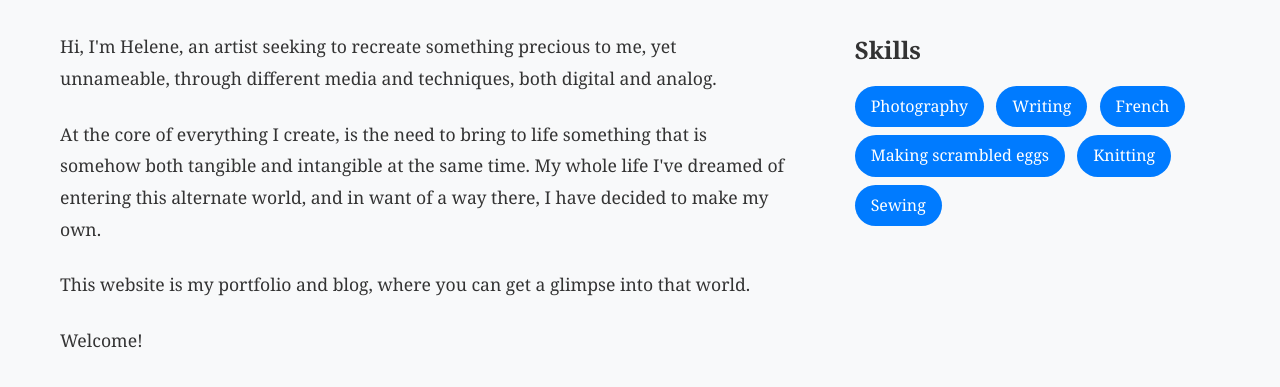
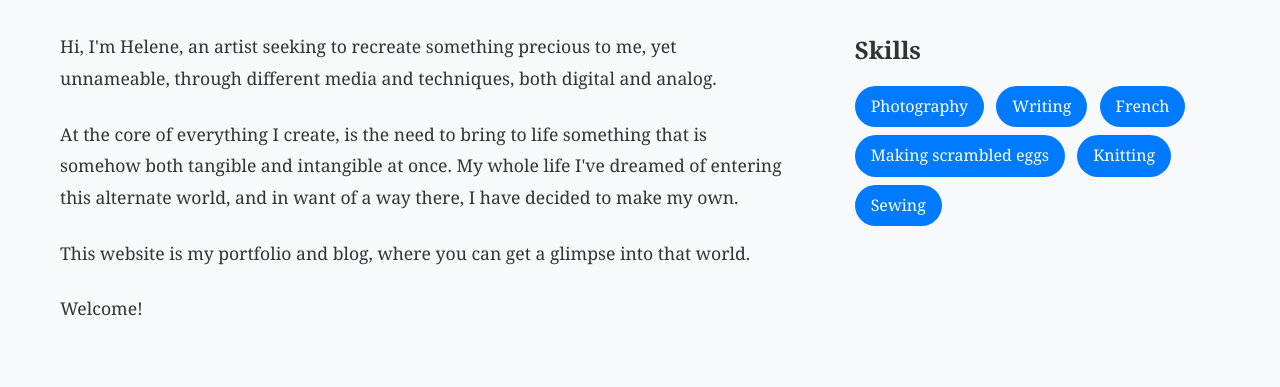
Before and after one commit to hweinbu/brudulje.com, a plain HTML site: page wip1/index.html in a window 1280 px wide. Shown: the part 637-1024 px from the top of the page. Drawn offline with Linux system fonts and the light colour scheme.

Commit message:
minor word change

```diff
--- a/wip1/index.html
+++ b/wip1/index.html
@@ -35,7 +35,7 @@
                 <div class="about-content">
                     <div class="about-text">
                         <p>Hi, I'm Helene, an artist seeking to recreate something precious to me, yet unnameable, through different media and techniques, both digital and analog.</p>
-                        <p>At the core of everything I create, is the need to bring to life something that is somehow both tangible and intangible at the same time. My whole life I've dreamed of entering this alternate world, and in want of a way there, I have decided to make my own.</p>
+                        <p>At the core of everything I create, is the need to bring to life something that is somehow both tangible and intangible at once. My whole life I've dreamed of entering this alternate world, and in want of a way there, I have decided to make my own.</p>
                         <p>This website is my portfolio and blog, where you can get a glimpse into that world.</p>
                         <p>Welcome!</p>
                     </div>
```
